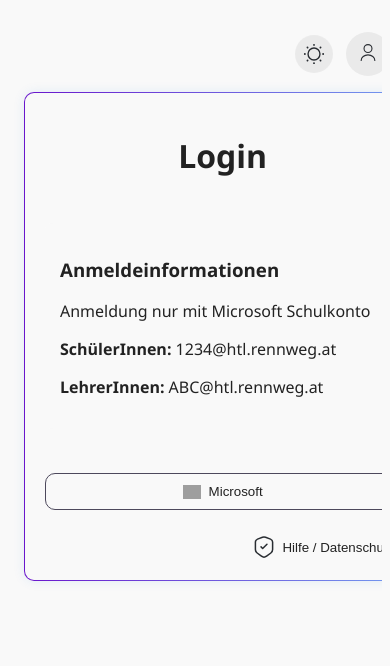
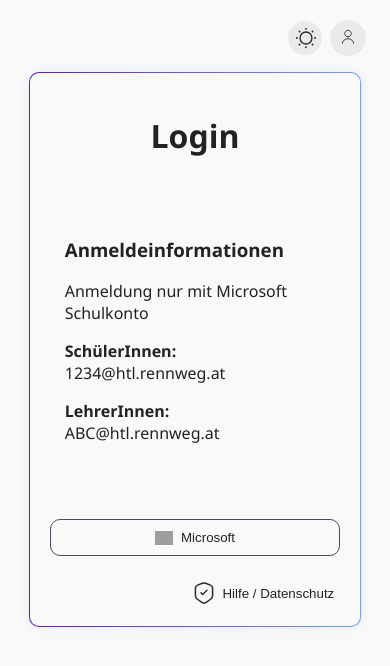
Before and after one commit to LeonE06/TransparentGrading, a Vue app in the folder frontend/: page /login in a window 390 px wide. Shown: the top 666 px of the page. Built offline with nearby package versions, Linux system fonts and the light colour scheme; no server answers; grey boxes are pictures that could not be loaded.

Commit message:
responsive 2

```diff
--- a/frontend/src/App.vue
+++ b/frontend/src/App.vue
@@ -12,7 +12,9 @@
         :show-hamburger="!!currentNavbar"
         @toggle-sidebar="sidebarOpen = !sidebarOpen"
       />
-      <router-view />
+      <div class="content-inner">
+        <router-view />
+      </div>
     </main>
   </div>
 </template>
@@ -51,18 +53,36 @@
 .content {
   margin-left: var(--content-margin);
   padding: 1.5rem;
+  padding-left: 100px;
   background-color: var(--first-background-color);
   min-height: 100vh;
   width: 75vw;
-  padding-left: 100px;
+  max-width: calc(100vw - var(--content-margin));
 }
 
 @media (max-width: 1024px) {
   .content {
     margin-left: 0;
     width: 100%;
+    max-width: 100vw;
+    padding: 1rem;
     padding-left: 1rem;
     padding-right: 1rem;
+    overflow-x: hidden;
+    min-width: 0;
   }
 }
+
+@media (max-width: 768px) {
+  .content {
+    padding: 0.75rem;
+  }
+}
+
+.content-inner {
+  width: 100%;
+  max-width: 100%;
+  min-width: 0;
+  overflow-x: hidden;
+}
 </style>
--- a/frontend/src/components/Header.vue
+++ b/frontend/src/components/Header.vue
@@ -96,10 +96,13 @@
 <style>
 .header {
   display: flex;
+  flex-wrap: wrap;
   justify-content: flex-end;
   align-items: center;
   gap: 0.8rem;
   padding-right: 2rem;
+  min-width: 0;
+  max-width: 100%;
 }
 
 .icon-btn {
@@ -150,6 +153,24 @@
 
   .header {
     padding-right: 0.5rem;
+    width: 100%;
+  }
+}
+
+@media (max-width: 480px) {
+  .header {
+    padding-right: 0.25rem;
+    gap: 0.5rem;
+  }
+
+  .icon-btn {
+    width: 34px;
+    height: 34px;
+  }
+
+  .profile {
+    width: 36px;
+    height: 36px;
   }
 }
 
--- a/frontend/src/style.css
+++ b/frontend/src/style.css
@@ -1,4 +1,10 @@
 @import url('https://fonts.googleapis.com/css2?family=Source+Sans+3:wght@200..900&display=swap');
+
+*,
+*::before,
+*::after {
+  box-sizing: border-box;
+}
 
 :root {
   --first-background-color: #f9f9f9;
@@ -53,8 +59,31 @@
 }
 
 #app {
-  max-width: 100%;
+  max-width: 100vw;
   margin: 0;
   padding: 0;
   color: var(--text);
+  overflow-x: hidden;
 }
+
+/* Alle View-Container auf Mobile/Tablet begrenzen */
+@media (max-width: 1024px) {
+  .content-inner > *,
+  .page,
+  .klassen-view,
+  .faecher-view,
+  .fach-detail-view {
+    max-width: 100% !important;
+    min-width: 0 !important;
+  }
+
+  /* Inputs und Suchfelder nicht überlaufen lassen */
+  .content-inner input[type="text"],
+  .content-inner input[type="search"],
+  .content-inner .search,
+  .content-inner .search-input,
+  .content-inner .search-input-dark {
+    max-width: 100% !important;
+    width: 100% !important;
+  }
+}
--- a/frontend/src/views/HilfeView.vue
+++ b/frontend/src/views/HilfeView.vue
@@ -396,4 +396,34 @@
     color: var(--white);
     border: none;
 }
+
+@media (max-width: 768px) {
+  .klassen-view {
+    padding: 1rem;
+  }
+
+  .toolbar {
+    flex-direction: column;
+    align-items: stretch;
+  }
+
+  .btn {
+    min-width: 0;
+  }
+}
+
+@media (max-width: 480px) {
+  .klassen-view {
+    padding: 0.75rem;
+  }
+
+  .container {
+    overflow-x: hidden;
+  }
+
+  table {
+    display: block;
+    overflow-x: auto;
+  }
+}
 </style>
--- a/frontend/src/views/lehrer/LeistungsfeststellungDetailView.vue
+++ b/frontend/src/views/lehrer/LeistungsfeststellungDetailView.vue
@@ -444,7 +444,7 @@
 
 .search {
   width: 360px;
-  max-width: 48vw;
+  max-width: 100%;
   border-radius: 999px;
   padding: 0.55rem 1rem;
   background: transparent;
@@ -514,4 +514,42 @@
   margin-bottom: 0.75rem;
   line-height: 1.25rem;
 }
+
+@media (max-width: 768px) {
+  .page {
+    max-width: 100%;
+  }
+
+  .head {
+    flex-direction: column;
+    align-items: stretch;
+  }
+
+  .table-head {
+    flex-direction: column;
+    align-items: stretch;
+  }
+
+  .search {
+    width: 100%;
+  }
+
+  .kpis {
+    grid-template-columns: repeat(2, minmax(0, 1fr));
+  }
+
+  .row {
+    grid-template-columns: 1fr;
+  }
+
+  .title {
+    font-size: 1.35rem;
+  }
+}
+
+@media (max-width: 480px) {
+  .kpis {
+    grid-template-columns: 1fr;
+  }
+}
 </style>
--- a/frontend/src/views/schueler/HilfeView.vue
+++ b/frontend/src/views/schueler/HilfeView.vue
@@ -396,4 +396,34 @@
     color: var(--white);
     border: none;
 }
+
+@media (max-width: 768px) {
+  .klassen-view {
+    padding: 1rem;
+  }
+
+  .toolbar {
+    flex-direction: column;
+    align-items: stretch;
+  }
+
+  .btn {
+    min-width: 0;
+  }
+}
+
+@media (max-width: 480px) {
+  .klassen-view {
+    padding: 0.75rem;
+  }
+
+  .container {
+    overflow-x: hidden;
+  }
+
+  table {
+    display: block;
+    overflow-x: auto;
+  }
+}
 </style>
```
